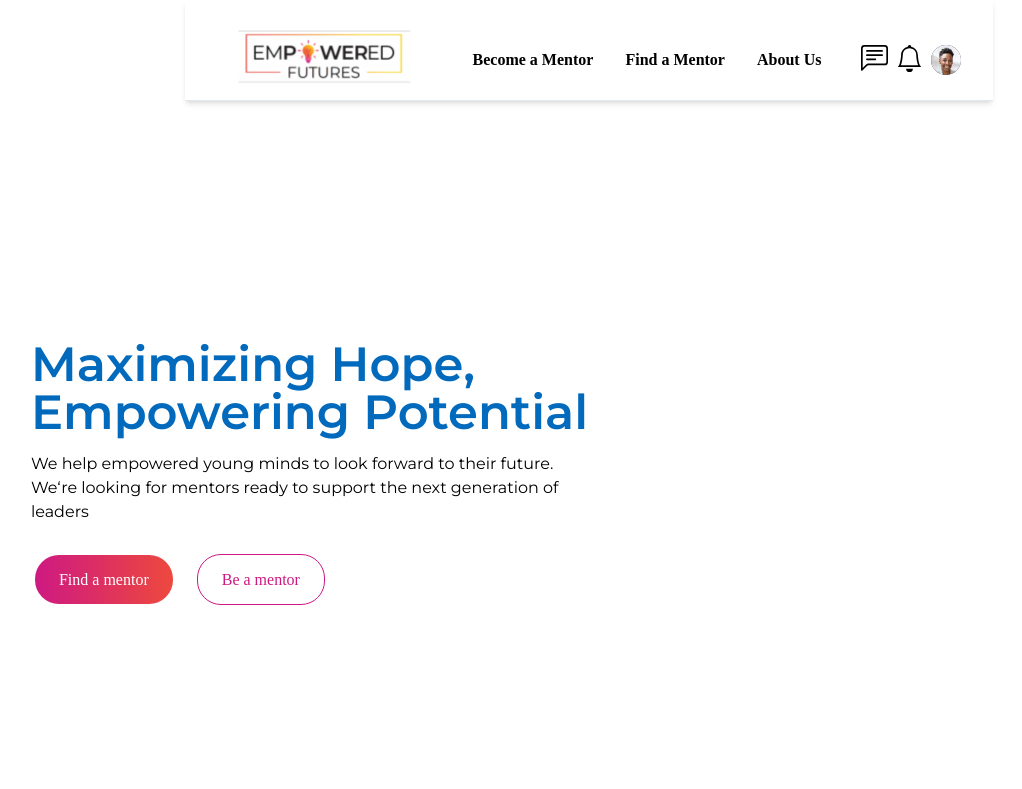
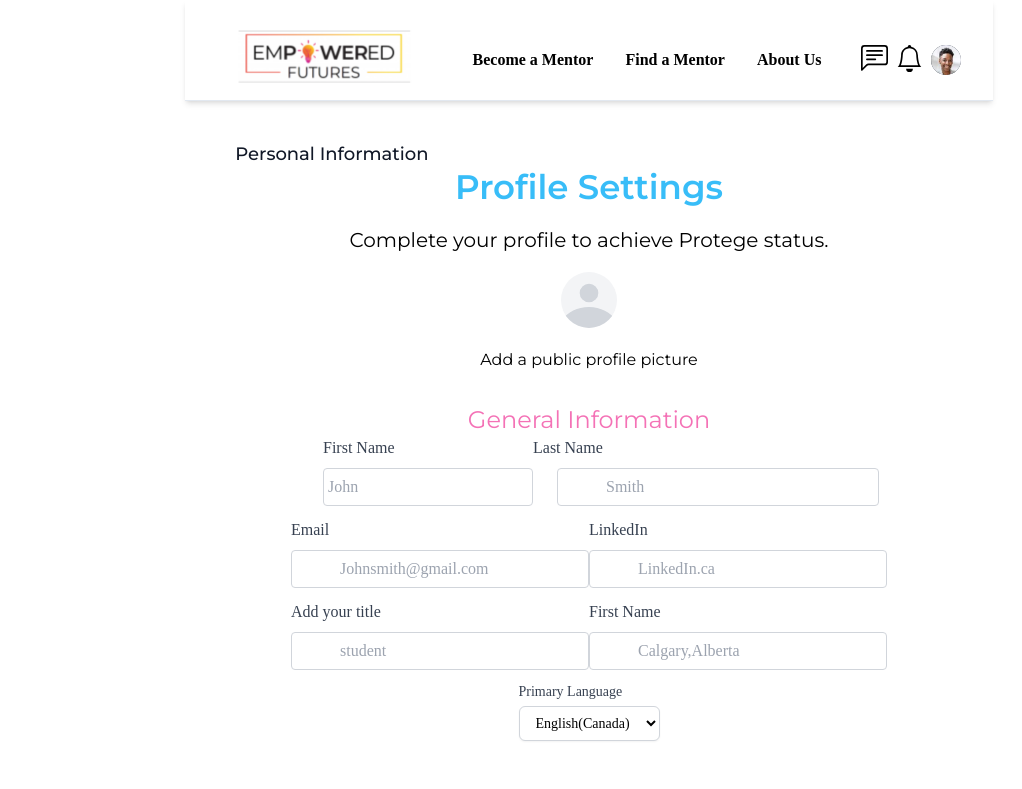
Before and after one commit to JasonXB/EF_Clone, a Next.js app: page / in a window 1280 px wide. Shown: the top 789 px of the page, without its empty margins (51-1073 px from the left). Built offline with nearby package versions, Linux system fonts and the light colour scheme; what tw-elements would draw is missing.

Commit message:
Work on profile setting page

```diff
--- a/package.json
+++ b/package.json
@@ -9,6 +9,7 @@
     "lint": "next lint"
   },
   "dependencies": {
+    "@headlessui/react": "^1.7.3",
     "@reduxjs/toolkit": "^1.8.6",
     "axios": "^0.27.2",
     "bootstrap-icons": "^1.9.1",
--- /dev/null
+++ b/pages/profile-settings.tsx
@@ -0,0 +1,265 @@
+import type { NextPage } from 'next';
+import Head from 'next/head';
+
+const ProfileSettings: NextPage = ({}) => {
+  return (
+    <>
+      <div className=" sm:block" aria-hidden="true">
+        <div className="py-5">
+          <div className="border-t border-red-200" />
+        </div>
+      </div>
+
+      <div className="mt-10 sm:mt-0">
+        <div className="md:grid md:grid-cols-3 md:gap-6">
+          <div className="md:col-span-1">
+            <div className="px-4 sm:px-5">
+              <h3 className="text-lg font-medium leading-6 text-gray-900">
+                Personal Information
+              </h3>
+            </div>
+          </div>
+        </div>
+      </div>
+      <div className="flex justify-center">
+        <h4 className="text-sky-400 font-semibold mb-5">Profile Settings</h4>
+        <br></br>
+      </div>
+      <div className="flex justify-center mb-5">
+        <h6>Complete your profile to achieve Protege status.</h6>
+      </div>
+      <div className="flex justify-center">
+
+      <span className="inline-block h-14 w-15 overflow-hidden mb-5 rounded-full bg-gray-100">
+        <svg
+          className="h-full w-full text-gray-300 mb-5"
+          fill="currentColor"
+          viewBox="0 0 24 24"
+        >
+          <path d="M24 20.993V24H0v-2.996A14.977 14.977 0 0112.004 15c4.904 0 9.26 2.354 11.996 5.993zM16.002 8.999a4 4 0 11-8 0 4 4 0 018 0z" />
+        </svg>
+
+      </span>
+      </div>
+    <div className='flex justify-center mb-8' > <p>Add a public profile picture</p></div>
+     <div className='flex justify-center'>
+      <h4 className='text-pink-400 text-2xl '>General Information</h4>
+     </div>
+      <div className="flex justify-center">
+        <div className="mb-3 xl:w-96">
+          <label className="form-label inline-block mb-2 text-gray-700">
+            First Name
+          </label>
+          <input
+            type="text"
+            className="
+        form-control
+        block
+        w-full
+        px-1
+
+        py-1.5
+        text-base
+        font-normal
+        text-gray-700
+        bg-white bg-clip-padding
+        border border-solid border-gray-300
+        rounded
+        transition
+        ease-in-out
+        m-0
+        focus:text-gray-700 focus:bg-white focus:border-blue-600 focus:outline-none
+      "
+            id="exampleEmail0"
+            placeholder="John"
+          />
+        </div>
+        <div className="mb-3 xl:w-96">
+          <label className="form-label inline-block mb-2 text-gray-700">
+            Last Name
+          </label>
+          <input
+            type="text"
+            className="
+        form-control
+        block
+        w-full
+        px-12
+        py-1.5
+        ml-6
+        text-base
+        font-normal
+        text-gray-700
+        bg-white bg-clip-padding
+        border border-solid border-gray-300
+        rounded
+        transition
+        ease-in-out
+        m-0
+        focus:text-gray-700 focus:bg-white focus:border-blue-600 focus:outline-none
+      "
+            id="exampleEmail0"
+            placeholder="Smith"
+          />
+        </div>
+      </div>
+      <div className="flex justify-center">
+        <div className="mb-3 xl:w-96">
+          <label className="form-label inline-block mb-2 text-gray-700">
+            Email
+          </label>
+          <input
+            type="email"
+            className="
+        form-control
+        block
+        w-full
+        px-12
+        py-1.5
+        text-base
+        font-normal
+        text-gray-700
+        bg-white bg-clip-padding
+        border border-solid border-gray-300
+        rounded
+        transition
+        ease-in-out
+        m-0
+        focus:text-gray-700 focus:bg-white focus:border-blue-600 focus:outline-none
+      "
+            id="exampleEmail0"
+            placeholder="Johnsmith@gmail.com"
+          />
+        </div>
+        <div className="mb-3 xl:w-96">
+          <label className="form-label inline-block mb-2 text-gray-700">
+            LinkedIn
+          </label>
+          <input
+            type="text"
+            className="
+        form-control
+        block
+        w-full
+        px-12
+        py-1.5
+        text-base
+        font-normal
+        text-gray-700
+        bg-white bg-clip-padding
+        border border-solid border-gray-300
+        rounded
+        transition
+        ease-in-out
+        m-0
+        focus:text-gray-700 focus:bg-white focus:border-blue-600 focus:outline-none
+      "
+            id="exampleEmail0"
+            placeholder="LinkedIn.ca"
+          />
+        </div>
+      </div>
+      <div className="flex justify-center">
+        <div className="mb-3 xl:w-96">
+          <label className="form-label inline-block mb-2 text-gray-700">
+            Add your title
+          </label>
+          <input
+            type="text"
+            className="
+        form-control
+        block
+        w-full
+        px-12
+        py-1.5
+        text-base
+        font-normal
+        text-gray-700
+        bg-white bg-clip-padding
+        border border-solid border-gray-300
+        rounded
+        transition
+        ease-in-out
+        m-0
+        focus:text-gray-700 focus:bg-white focus:border-blue-600 focus:outline-none
+      "
+            id="exampleEmail0"
+            placeholder="student"
+          />
+        </div>
+        <div className="mb-3 xl:w-96">
+          <label className="form-label inline-block mb-2 text-gray-700">
+            First Name
+          </label>
+          <input
+            type="text"
+            className="
+        form-control
+        block
+        w-full
+        px-12
+        py-1.5
+        text-base
+        font-normal
+        text-gray-700
+        bg-white bg-clip-padding
+        border border-solid border-gray-300
+        rounded
+        transition
+        ease-in-out
+        m-0
+        focus:text-gray-700 focus:bg-white focus:border-blue-600 focus:outline-none
+      "
+            id="exampleEmail0"
+            placeholder="Calgary,Alberta"
+          />
+        </div>
+      </div>
+      <div className="flex justify-center">
+        <div className="col-span-6 sm:col-span-3">
+          <label
+            htmlFor="country"
+            className="block text-sm font-medium text-gray-700"
+          >
+            Primary Language
+          </label>
+          <select
+            id="country"
+            name="country"
+            autoComplete="country-name"
+            className="mt-1 mb-12 block w-full rounded-md border border-gray-300 bg-white py-2 px-3 shadow-sm focus:border-indigo-500 focus:outline-none focus:ring-indigo-500 sm:text-sm"
+          >
+            <option>English(Canada)</option>
+            <option>Franch(Canada)</option>
+            <option>English(US)</option>
+          </select>
+        </div>
+      </div>
+      <div className="flex justify-center">
+        <div>
+          <h5 style={{ color: 'pink' }}>Main Goal</h5>
+          <br></br>
+          <label
+            htmlFor="about"
+            className="block text-md font-medium text-gray-700"
+          >
+            Please provide a short summary of your professional goals that will
+            be visible to potential mentors
+          </label>
+          <div className="mt-1">
+            <textarea
+              id="about"
+              name="about"
+              rows={6}
+              className="mt-1 ml-2  block w-full rounded-md border-gray-300 shadow-sm focus:border-indigo-500 focus:ring-indigo-500 sm:text-md"
+              placeholder="Getting a job,career pivot, career advancement,etc"
+              defaultValue={''}
+            />
+          </div>
+        </div>
+      </div>
+    </>
+  );
+};
+
+export default ProfileSettings;
--- a/src/components/Layout.tsx
+++ b/src/components/Layout.tsx
@@ -4,6 +4,7 @@ import Navbar from './header/Navbar';
 import LayoutStyle from '../../styles/Layout.module.css';
 // import Header from ''
 // import Footer from ''
+import Profilesettings from '../../pages/profile-settings'
 
 type LayoutProps = {
   headTitle?: string;
@@ -21,6 +22,7 @@ const Layout = ({ ...props }: LayoutProps) => {
         <link rel="icon" href="/favicon.ico" />
       </Head>
       <Navbar />
+      <Profilesettings />
       <div className={LayoutStyle.content}>
         <main>{props.children}</main>
       </div>
```
Also changed, not shown: 1 other file (tests, documents, lock files or other folders).
